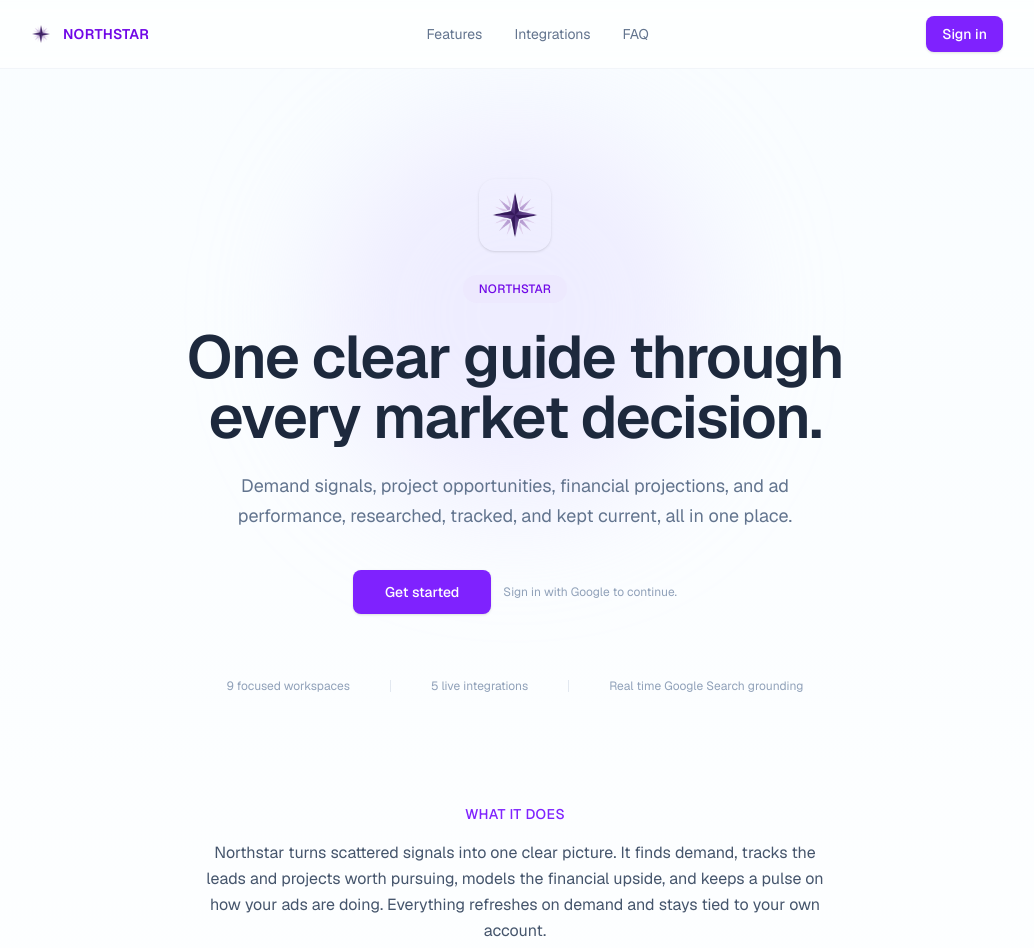
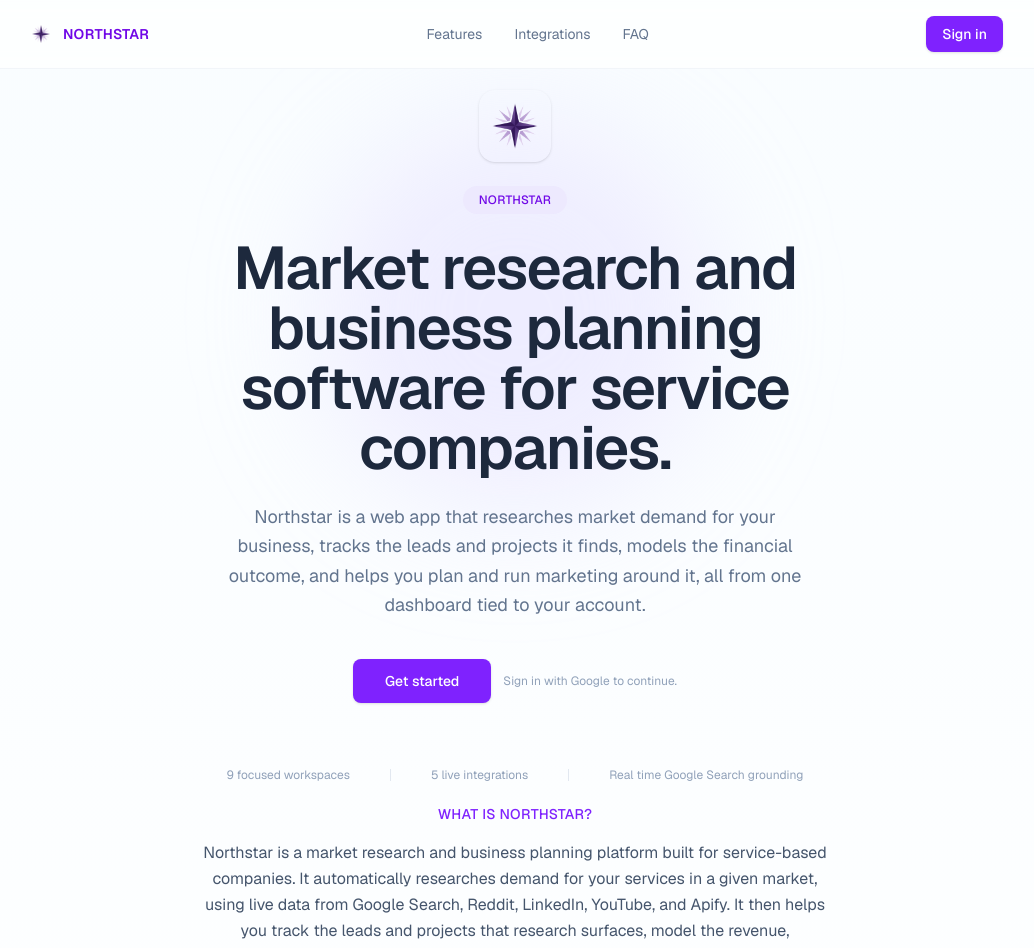
Before and after one commit to kashewknutt/MarketResearch, a Next.js app: page / in a window 1280 px wide. Shown: the top 948 px of the page, without its empty margins (125-1159 px from the left). Built offline with nearby package versions, Linux system fonts and the light colour scheme; no server answers.

Commit message:
Updated landing page

```diff
--- a/src/app/layout.tsx
+++ b/src/app/layout.tsx
@@ -14,7 +14,8 @@
 
 export const metadata: Metadata = {
   title: "Northstar",
-  description: "Real-time market research for service-based companies",
+  description:
+    "Northstar is a market research and business planning platform for service-based companies: it researches market demand, tracks leads and projects, models financials, and plans marketing, all in one dashboard.",
 };
 
 export default function RootLayout({
--- a/src/app/page.tsx
+++ b/src/app/page.tsx
@@ -159,12 +159,13 @@
           </span>
 
           <h1 className="mt-6 text-4xl font-semibold tracking-tight text-slate-800 sm:text-6xl">
-            One clear guide through every market decision.
+            Market research and business planning software for service companies.
           </h1>
           <p className="mx-auto mt-6 max-w-xl text-base leading-relaxed text-slate-500 sm:text-lg">
-            Demand signals, project opportunities, financial projections, and
-            ad performance, researched, tracked, and kept current, all in one
-            place.
+            Northstar is a web app that researches market demand for your
+            business, tracks the leads and projects it finds, models the
+            financial outcome, and helps you plan and run marketing around
+            it, all from one dashboard tied to your account.
           </p>
 
           <div className="mt-10 flex flex-col items-center gap-3 sm:flex-row sm:justify-center">
@@ -202,13 +203,17 @@
 
       <section className="mx-auto max-w-2xl px-6 pb-24 text-center">
         <h2 className="text-sm font-medium uppercase tracking-wide text-violet-600">
-          What it does
+          What is Northstar?
         </h2>
         <p className="mt-4 text-base leading-relaxed text-slate-600">
-          Northstar turns scattered signals into one clear picture. It finds
-          demand, tracks the leads and projects worth pursuing, models the
-          financial upside, and keeps a pulse on how your ads are doing.
-          Everything refreshes on demand and stays tied to your own account.
+          Northstar is a market research and business planning platform built
+          for service-based companies. It automatically researches demand for
+          your services in a given market, using live data from Google
+          Search, Reddit, LinkedIn, YouTube, and Apify. It then helps you
+          track the leads and projects that research surfaces, model the
+          revenue, expenses, and profit each one could produce, and plan the
+          marketing needed to win them. Every organization&apos;s data is
+          private to its own account.
         </p>
       </section>
 
```
